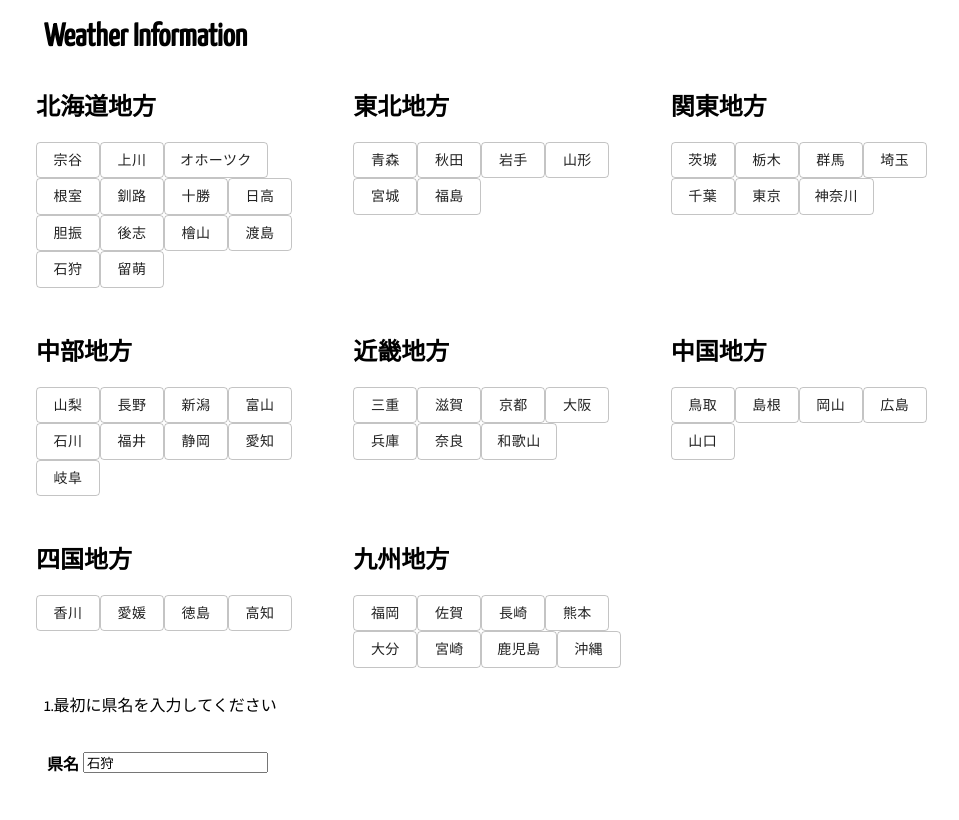
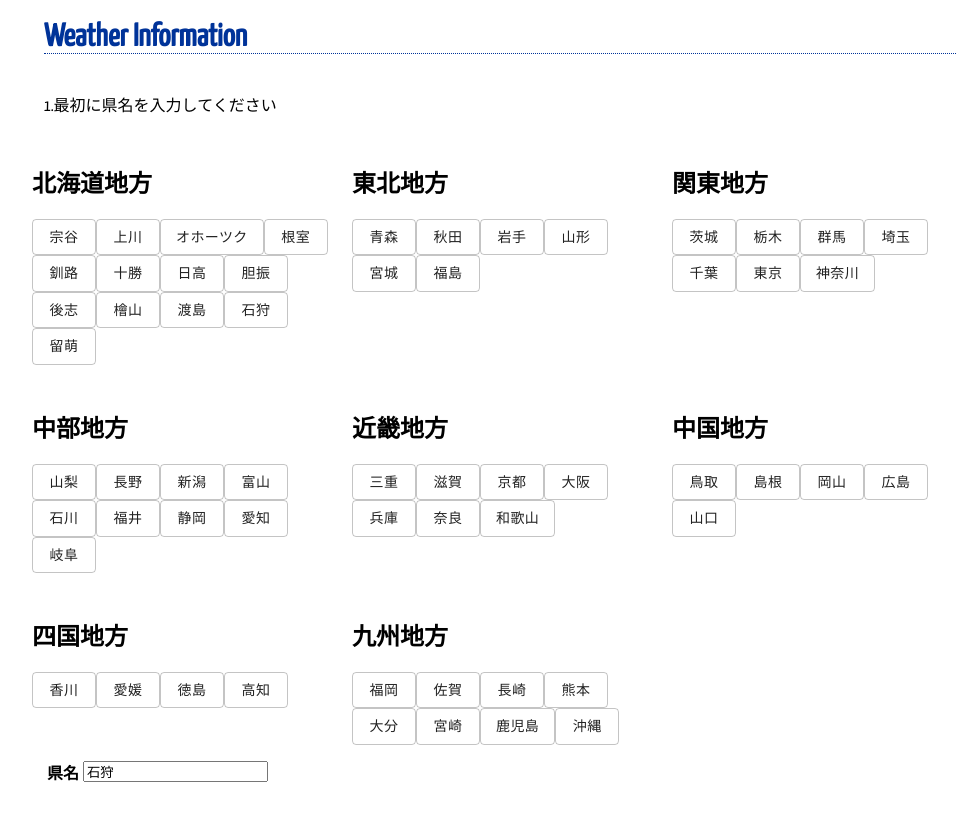
Before and after one commit to himawari-aerobytes/weather, a React (Create React App) app: page / in a window 1280 px wide. Shown: the top 820 px of the page, without its empty margins (140-1099 px from the left). Built offline with nearby package versions, Linux system fonts and the light colour scheme.

Commit message:
情報を取得ボタンの消灯

```diff
--- a/src/App.tsx
+++ b/src/App.tsx
@@ -30,7 +30,7 @@ type State = {
   address: string;
   isPrefecture: boolean;
   isNowWeather: boolean;
-  isPoint: boolean;
+  isGetButton: boolean;
 
 };
 
@@ -56,7 +56,7 @@ class App extends React.Component<{}, State> {
       Update: "",
       isPrefecture: true,
       isNowWeather: false,
-      isPoint : false,
+      isGetButton : true,
     };
     this.getAPI = this.getAPI.bind(this);
     this.updateState = this.updateState.bind(this);
@@ -97,7 +97,7 @@ class App extends React.Component<{}, State> {
           pref_ja_arry: str,
           arraylength:str.length-1,
           InputState:1,
-          isPoint:true,
+          isGetButton:false,
         });
 
         if(this.state.arraylength <= 0){
@@ -116,7 +116,7 @@ class App extends React.Component<{}, State> {
     if(Data!==undefined){
       this.setState({
         pref_ja:Data[num]?.pref_ja || "",
-        precip_1h:Data[num]?.preall?.precip_1h||undefined,
+        precip_1h:Data[num]?.preall?.precip_1h!==null? Data[num]?.preall?.precip_1h:null,
         wind: Data[num]?.max_wind?.max_wind_daily||null,
         stn_name_ja: Data[num]?.stn_name_ja||"--",
         Max_Temp:Data[num]?.max_temp?.temp_daily_max || null,
@@ -133,7 +133,7 @@ class App extends React.Component<{}, State> {
     }
 
     else
-      return <Button variant="outlined" onClick={() => { this.setState({ isPrefecture: true,InputState:0 })  }}>地方選択へ戻る</Button>
+      return <Button variant="outlined" onClick={() => { this.setState({ isPrefecture: true, InputState: 0, isGetButton:true,isNowWeather:false })  }}>地方選択へ戻る</Button>
 
   }
   handleOnChangePoint(e:React.ChangeEvent<{
@@ -142,7 +142,7 @@ class App extends React.Component<{}, State> {
 }>){
 
     const num = typeof(e.target.value) !== "string" ? 0 : parseInt(e.target.value);
-    this.setState({set_num:num});
+    this.setState({set_num:num,isNowWeather:true});
 
     console.log("handle:"+this.state.set_num+this.state.stn_name_ja);
 
@@ -179,12 +179,11 @@ class App extends React.Component<{}, State> {
   }
 
   renderNowWeather(State:number){
-    if(this.state.InputState === 1 || this.state.InputState===2){
+    if((this.state.InputState === 1 || this.state.InputState===2)&&this.state.isNowWeather){
 
       return (
         <div>
-            <Grid item xs={12}>
-            <Fade in={this.state.InputState === 1 ? true:false}>
+
 
               <NowInformation
                 Min_Temp={this.state.Min_Temp}
@@ -192,19 +191,11 @@ class App extends React.Component<{}, State> {
                 precip_1h={this.state.precip_1h}
                 wind={this.state.wind}
               />
-               </Fade>
-            </Grid>
-
-
-            <div className="margin10">
-              <Grid item xs={12}>
                 <Point
                   pref_ja={this.state.pref_ja}
                   stn_name_ja={this.state.stn_name_ja}
                   address={this.state.address}
                 />
-              </Grid>
-            </div>
         </div>
       );
 
@@ -220,14 +211,14 @@ class App extends React.Component<{}, State> {
   render() {
     return (
       <div className="App">
-        <Grid container spacing={2}>
-            {this.renderPrefecture()}
-
-          {/*<Prefecture onChange={this.updateState} />*/}
-
+                <Grid container spacing={3}>
         <Grid item xs={12}>
             <Comments arry={inputcomments} state={this.state.InputState} />
           </Grid>
+
+            {this.renderPrefecture()}
+
+
           <Grid item xs={12}>
             <table>
               <tr>
@@ -241,10 +232,9 @@ class App extends React.Component<{}, State> {
               </td>
             </tr>
             {this.renderInputPoint(this.state.InputState)}
-
             <tr>
               <td colSpan={2} align="center" >
-                  {!this.state.isPrefecture?<Button variant="contained" color="primary" onClick={() => this.getAPI()}>
+                  {!this.state.isPrefecture&&this.state.isGetButton?<Button variant="contained" color="primary" onClick={() => this.getAPI()}>
                     情報を取得
           </Button>:null}
               </td>
@@ -253,7 +243,11 @@ class App extends React.Component<{}, State> {
             </table>
 
           </Grid>
+          <Grid item xs={12}>
+            <Fade in={this.state.InputState === 1 ? true:false}>
             {this.renderNowWeather(this.state.set_num)}
+            </Fade>
+            </Grid>
           </Grid>
       </div>
     );
--- a/src/Prefectute.tsx
+++ b/src/Prefectute.tsx
@@ -4,6 +4,7 @@ import { Typography } from "@material-ui/core";
 import "./Prefecture.css";
 import { createStyles, makeStyles, Theme } from '@material-ui/core/styles';
 import Button from '@material-ui/core/Button';
+
 
 type Props = {
   onChange: any;
--- a/src/index.css
+++ b/src/index.css
@@ -14,3 +14,7 @@ code {
   font-family: source-code-pro, Menlo, Monaco, Consolas, 'Courier New',
     monospace;
 }
+.Title{
+  color:#003399;
+  border-bottom: dotted 1px;
+}
--- a/src/index.tsx
+++ b/src/index.tsx
@@ -15,7 +15,7 @@ ReactDOM.render(
         href="https://fonts.googleapis.com/css?family=Roboto:300,400,500,700&display=swap"
       />
       <div className="container">
-        <h1>Weather Information</h1>
+        <h1 className="Title">Weather Information</h1>
         <App />
       </div>
     </Container>
```
Lines whose indentation alone changed are shown as unchanged.
